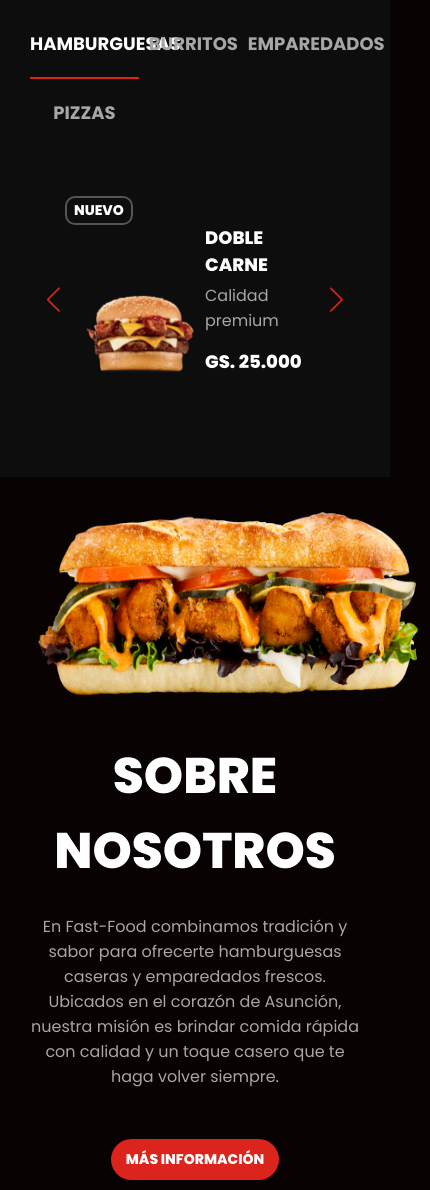
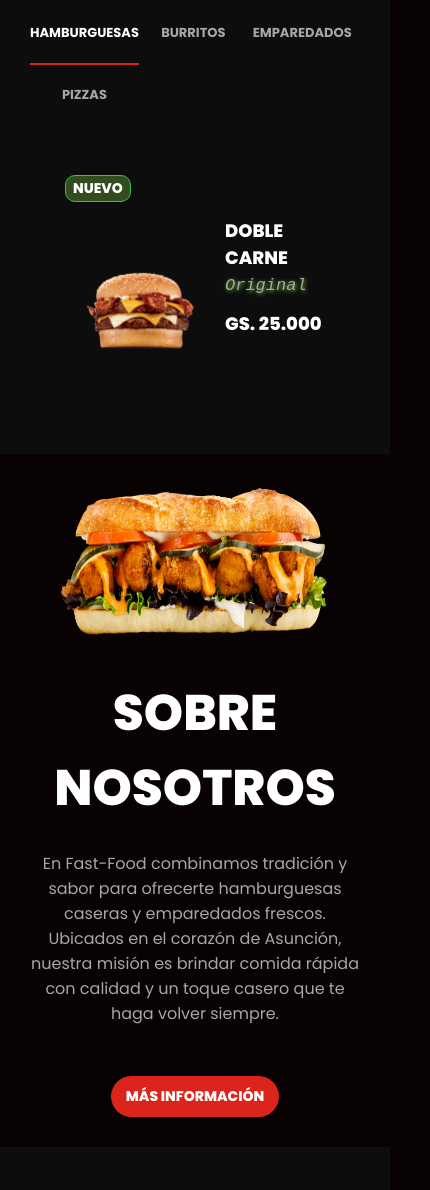
Before and after one commit to Pabl0sk1/fast-food, a plain HTML site: page index.html in a window 390 px wide. Shown: the part 810-2000 px from the top of the page, 430 px wide, since content can reach past the window. Drawn offline with nearby package versions, Linux system fonts and the light colour scheme.

Commit message:
mejora responsive

```diff
--- a/index.html
+++ b/index.html
@@ -153,7 +153,7 @@
                                 </div>
                                 <div class="product-txt">
                                     <h4>Doble carne</h4>
-                                    <p>Calidad premium</p>
+                                    <p>Original</p>
                                     <span class="price">GS. 25.000</span>
                                 </div>
                             </div>
@@ -167,7 +167,7 @@
                                 </div>
                                 <div class="product-txt">
                                     <h4>Pollo</h4>
-                                    <p>Calidad premium</p>
+                                    <p>Original</p>
                                     <span class="price">GS. 22.000</span>
                                 </div>
                             </div>
@@ -181,7 +181,7 @@
                                 </div>
                                 <div class="product-txt">
                                     <h4>Clásica</h4>
-                                    <p>Calidad premium</p>
+                                    <p>Original</p>
                                     <span class="price">GS. 10.000</span>
                                 </div>
                             </div>
@@ -208,7 +208,7 @@
                                 </div>
                                 <div class="product-txt">
                                     <h4>Clásica</h4>
-                                    <p>Calidad premium</p>
+                                    <p>Original</p>
                                     <span class="price">GS. 18.000</span>
                                 </div>
                             </div>
@@ -222,7 +222,7 @@
                                 </div>
                                 <div class="product-txt">
                                     <h4>Carne</h4>
-                                    <p>Calidad premium</p>
+                                    <p>Original</p>
                                     <span class="price">GS. 22.000</span>
                                 </div>
                             </div>
@@ -236,7 +236,7 @@
                                 </div>
                                 <div class="product-txt">
                                     <h4>Camarón</h4>
-                                    <p>Calidad premium</p>
+                                    <p>Original</p>
                                     <span class="price">GS. 28.000</span>
                                 </div>
                             </div>
@@ -263,7 +263,7 @@
                                 </div>
                                 <div class="product-txt">
                                     <h4>Clásica</h4>
-                                    <p>Calidad premium</p>
+                                    <p>Original</p>
                                     <span class="price">GS 25.000</span>
                                 </div>
                             </div>
@@ -277,7 +277,7 @@
                                 </div>
                                 <div class="product-txt">
                                     <h4>Carne</h4>
-                                    <p>Calidad premium</p>
+                                    <p>Original</p>
                                     <span class="price">GS. 30.000</span>
                                 </div>
                             </div>
@@ -291,7 +291,7 @@
                                 </div>
                                 <div class="product-txt">
                                     <h4>Pollo</h4>
-                                    <p>Calidad premium</p>
+                                    <p>Original</p>
                                     <span class="price">GS. 28.000</span>
                                 </div>
                             </div>
@@ -318,7 +318,7 @@
                                 </div>
                                 <div class="product-txt">
                                     <h4>Peperoni</h4>
-                                    <p>Calidad premium</p>
+                                    <p>Original</p>
                                     <span class="price">GS. 50.000</span>
                                 </div>
                             </div>
@@ -332,7 +332,7 @@
                                 </div>
                                 <div class="product-txt">
                                     <h4>Vegetariana</h4>
-                                    <p>Calidad premium</p>
+                                    <p>Original</p>
                                     <span class="price">GS. 45.000</span>
                                 </div>
                             </div>
@@ -346,7 +346,7 @@
                                 </div>
                                 <div class="product-txt">
                                     <h4>Pollo</h4>
-                                    <p>Calidad premium</p>
+                                    <p>Original</p>
                                     <span class="price">GS 55.000</span>
                                 </div>
                             </div>
--- a/styles.css
+++ b/styles.css
@@ -403,6 +403,7 @@ body {
   .menu {
     padding: 20px;
     justify-content: space-between;
+    align-items: center;
   }
 
   .menu-2 {
@@ -455,12 +456,13 @@ body {
   }
 
   .slider-txt h1 {
-    font-size: 50px;
+    font-size: 35px;
   }
 
   .slider-txt p {
-    font-size: 16px;
+    font-size: 14px;
     text-align: center;
+    margin-top: 20px;
   }
 
   .p-price,
@@ -468,6 +470,16 @@ body {
   .btn-2 {
     padding: 10px 15px;
     font-size: 14px;
+  }
+
+  .swiper-button-prev::after,
+  .swiper-button-next::after {
+    margin-top: 300px;
+    margin-left: 35px;
+  }
+
+  .swiper-button-prev::after {
+    margin-right: 65px;
   }
 
   .slider-img {
@@ -488,17 +500,36 @@ body {
     bottom: -7px;
   }
 
+  .product-img {
+    margin-right: 20px;
+  }
+
+  .product-img h4 {
+    background-color: #87d64251;
+    border: 1px solid rgb(47, 198, 87);
+  }
+
+  .product-txt p {
+    font-style: italic;
+    font-weight: lighter;
+    text-shadow: 1px 1px 4px #7bc53a;
+    font-family: monospace;
+    font-size: 17px;
+  }
+
   .tabs {
     padding: 50px 30px;
   }
 
   .tabs label {
     width: 33%;
+    font-size: 13px;
   }
 
   .info {
     padding: 30px;
     flex-direction: column;
+    align-items: center;
   }
 
   .info-img {
@@ -507,8 +538,8 @@ body {
   }
 
   .info-img img {
-    width: 400px;
-    height: 200px;
+    width: 280px;
+    height: 160px;
     margin-bottom: 25px;
   }
 
@@ -540,6 +571,11 @@ body {
     flex-direction: column;
   }
 
+  .horario-txt h4 {
+    margin-bottom: 10px;
+    margin-top: 20px;
+  }
+
   .socials {
     justify-content: center;
   }
```
